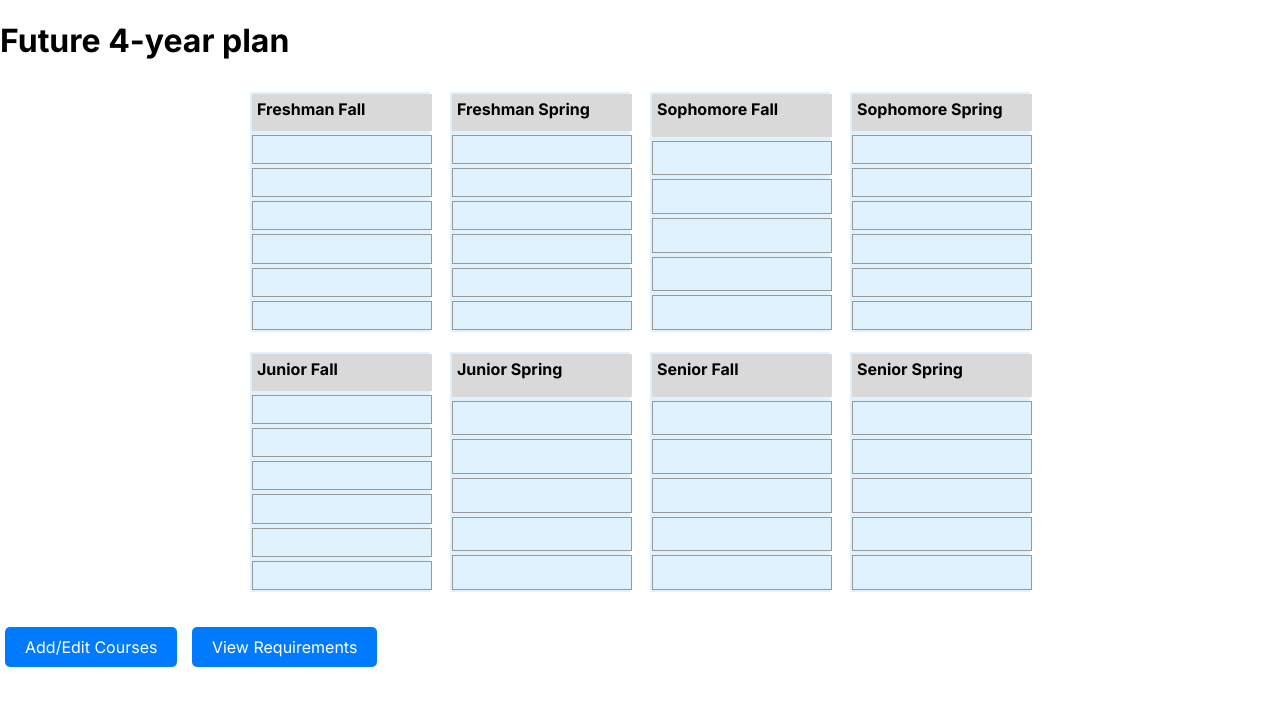
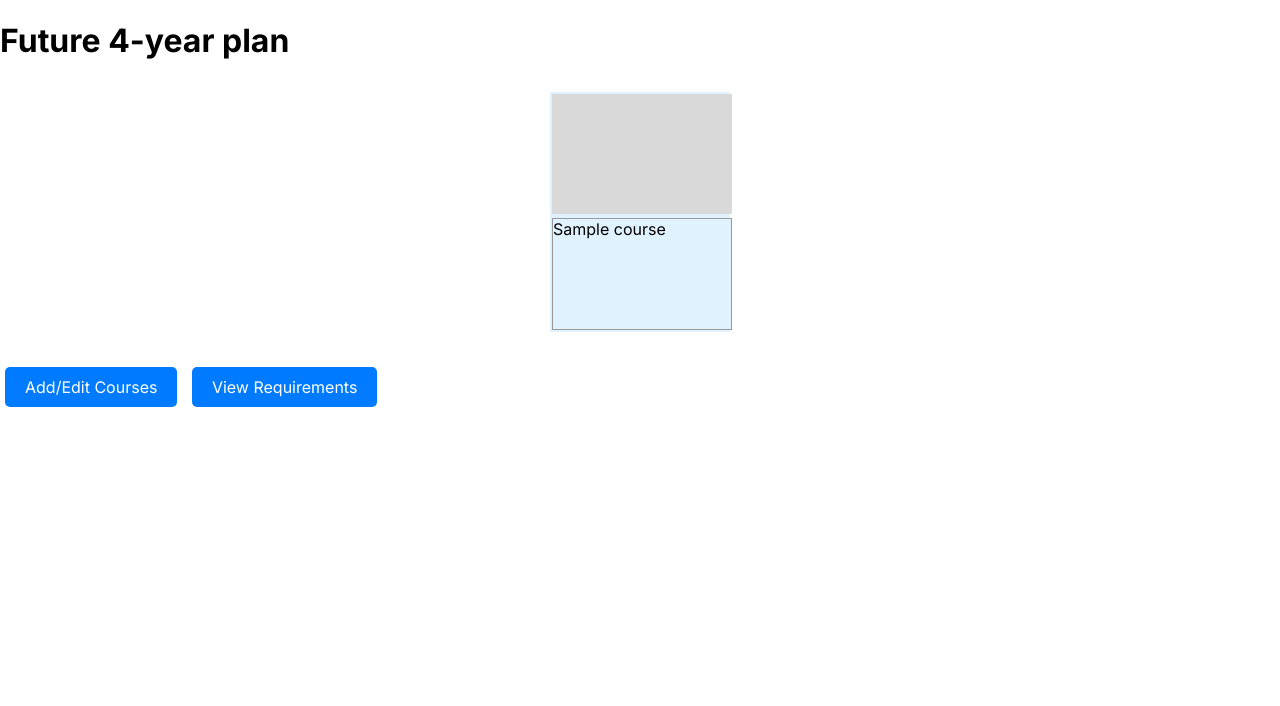
Before and after one commit to CSCI3356-Spring2024/404-Degree-Not-Found, a Django app: template templates/futureplan.html in a window 1280 px wide. Shown: the part 76-782 px from the top of the page. Run offline with Django 5.2, Linux system fonts and the light colour scheme; data comes from the database, SQL or seed files in the repository; both versions use the stored data as it was after the commit; tables that the repository leaves empty hold one stand-in row (values such as "Sample post"); the template is opened without the code that fills it: values that come from a table or form of the project are taken from there, most other values are stand-ins (such as "Sample title", 1, 10 or a date in 2020); some libraries are stand-ins or nearby versions.

Commit message:
displaying courses in a plan works too now

```diff
--- a/Plan/models.py
+++ b/Plan/models.py
@@ -30,11 +30,11 @@ class Admin(User):
 
 class Plan(models.Model):
     student = models.ForeignKey(Student, on_delete=models.CASCADE, default=None, null=True)
-    s1 = models.JSONField(blank=True, null=True)
-    s2 = models.JSONField(blank=True, null=True)
-    s3 = models.JSONField(blank=True, null=True)
-    s4 = models.JSONField(blank=True, null=True)
-    s5 = models.JSONField(blank=True, null=True)
-    s6 = models.JSONField(blank=True, null=True)
-    s7 = models.JSONField(blank=True, null=True)
-    s8 = models.JSONField(blank=True, null=True)
+    s1 = models.JSONField(blank=True, default=[])
+    s2 = models.JSONField(blank=True, default=[])
+    s3 = models.JSONField(blank=True, default=[])
+    s4 = models.JSONField(blank=True, default=[])
+    s5 = models.JSONField(blank=True, default=[])
+    s6 = models.JSONField(blank=True, default=[])
+    s7 = models.JSONField(blank=True, default=[])
+    s8 = models.JSONField(blank=True, default=[])
--- a/templates/Landing.html
+++ b/templates/Landing.html
@@ -29,9 +29,9 @@
         </div>
         <div class="right-side">
             <div class="button-container">
-                <a href="{% url 'Plan:futureplan' 1%}" class="button">Plan 1</a>
-                <a href="{% url 'Plan:futureplan' 2%}" class="button">Plan 2</a>
-                <a href="{% url 'Plan:futureplan' 3%}" class="button">Plan 3</a>
+                {% for plan in plans %}
+                <a href="{% url 'Plan:futureplan' plan.id %}" class="button">Plan {{ forloop.counter }}</a>
+                {% endfor %}
             </div>
         </div>
     </div>
--- a/templates/futureplan.html
+++ b/templates/futureplan.html
@@ -12,78 +12,36 @@
 <body>
     <h1>Future 4-year plan</h1>
     <div class="container">
-        <div class="box">
-            <div class="semester-name"><b>Freshman Fall</b></div>
-            <div class="course-rectangle"></div>
-            <div class="course-rectangle"></div>
-            <div class="course-rectangle"></div>
-            <div class="course-rectangle"></div>
-            <div class="course-rectangle"></div>
-            <div class="course-rectangle"></div>
-        </div>
-        <div class="box">
-            <div class="semester-name"><b>Freshman Spring</b></div>
-            <div class="course-rectangle"></div>
-            <div class="course-rectangle"></div>
-            <div class="course-rectangle"></div>
-            <div class="course-rectangle"></div>
-            <div class="course-rectangle"></div>
-            <div class="course-rectangle"></div>
-        </div>
-        <div class="box">
-            <div class="semester-name"><b>Sophomore Fall</b></div>
-            <div class="course-rectangle"></div>
-            <div class="course-rectangle"></div>
-            <div class="course-rectangle"></div>
-            <div class="course-rectangle"></div>
-            <div class="course-rectangle"></div>
-            <div the="course-rectangle"></div>
-        </div>
-        <div class="box">
-            <div class="semester-name"><b>Sophomore Spring</b></div>
-            <div class="course-rectangle"></div>
-            <div class="course-rectangle"></div>
-            <div class="course-rectangle"></div>
-            <div class="course-rectangle"></div>
-            <div class="course-rectangle"></div>
-            <div class="course-rectangle"></div>
-        </div>
-        <div class="box">
-            <div class="semester-name"><b>Junior Fall</b></div>
-            <div class="course-rectangle"></div>
-            <div class="course-rectangle"></div>
-            <div class="course-rectangle"></div>
-            <div class="course-rectangle"></div>
-            <div class="course-rectangle"></div>
-            <div class="course-rectangle"></div>
-        </div>
-        <div class="box">
-            <div class="semester-name"><b>Junior Spring</b></div>
-            <div class="course-rectangle"></div>
-            <div class="course-rectangle"></div>
-            <div the="course-rectangle"></div>
-            <div class="course-rectangle"></div>
-            <div class="course-rectangle"></div>
-            <div class="course-rectangle"></div>
-        </div>
-        <div class="box">
-            <div class="semester-name"><b>Senior Fall</b></div>
-            <div class="course-rectangle"></div>
-            <div class="course-rectangle"></div>
-            <div the="course-rectangle"></div>
-            <div class="course-rectangle"></div>
-            <div class="course-rectangle"></div>
-            <div class="course-rectangle"></div>
-        </div>
-        <div class="box">
-            <div class="semester-name"><b>Senior Spring</b></div>
-            <div class="course-rectangle"></div>
-            <div class="course-rectangle"></div>
-            <div the="course-rectangle"></div>
-            <div class="course-rectangle"></div>
-            <div class="course-rectangle"></div>
-            <div class="course-rectangle"></div>
-        </div>
+        {% for semester_num, courses in courses_by_semester %}
+            <div class="box">
+                <div class="semester-name"><b><div class="semester-name"><b>
+                {% if semester_num == 's1' %}
+                    Freshman Fall
+                {% elif semester_num == 's2' %}
+                    Freshman Spring
+                {% elif semester_num == 's3' %}
+                    Sophomore Fall
+                {% elif semester_num == 's4' %}
+                    Sophomore Spring
+                {% elif semester_num == 's5' %}
+                    Junior Fall
+                {% elif semester_num == 's6' %}
+                    Junior Spring
+                {% elif semester_num == 's7' %}
+                    Senior Fall
+                {% elif semester_num == 's8' %}
+                    Senior Spring
+                {% endif %}
+            </b></div></b></div>
+                {% if courses %}
+                    {% for course in courses %}
+                        <div class="course-rectangle">{{ course }}</div>
+                    {% endfor %}
+                {% else %}
+                    <p>No courses planned for this semester</p>
+                {% endif %}
+            </div>
+        {% endfor %}
     </div>
     <a href="{% url 'Plan:course_list' %}" class="courses-button" style="padding: 10px 20px; background-color: #007BFF; color: white; text-decoration: none; border-radius: 5px; display: inline-block; margin: 5px;">Add/Edit Courses</a>
     <a href="{% url 'Plan:reqs_list' %}" class="requirements-button" style="padding: 10px 20px; background-color: #007BFF; color: white; text-decoration: none; border-radius: 5px; display: inline-block; margin: 5px;">View Requirements</a>
```
Also changed, not shown: Plan/views.py (+24 -6 lines), Plan/migrations/0023_alter_plan_s1_alter_plan_s2_alter_plan_s3_and_more.py (added), db.sqlite3.
